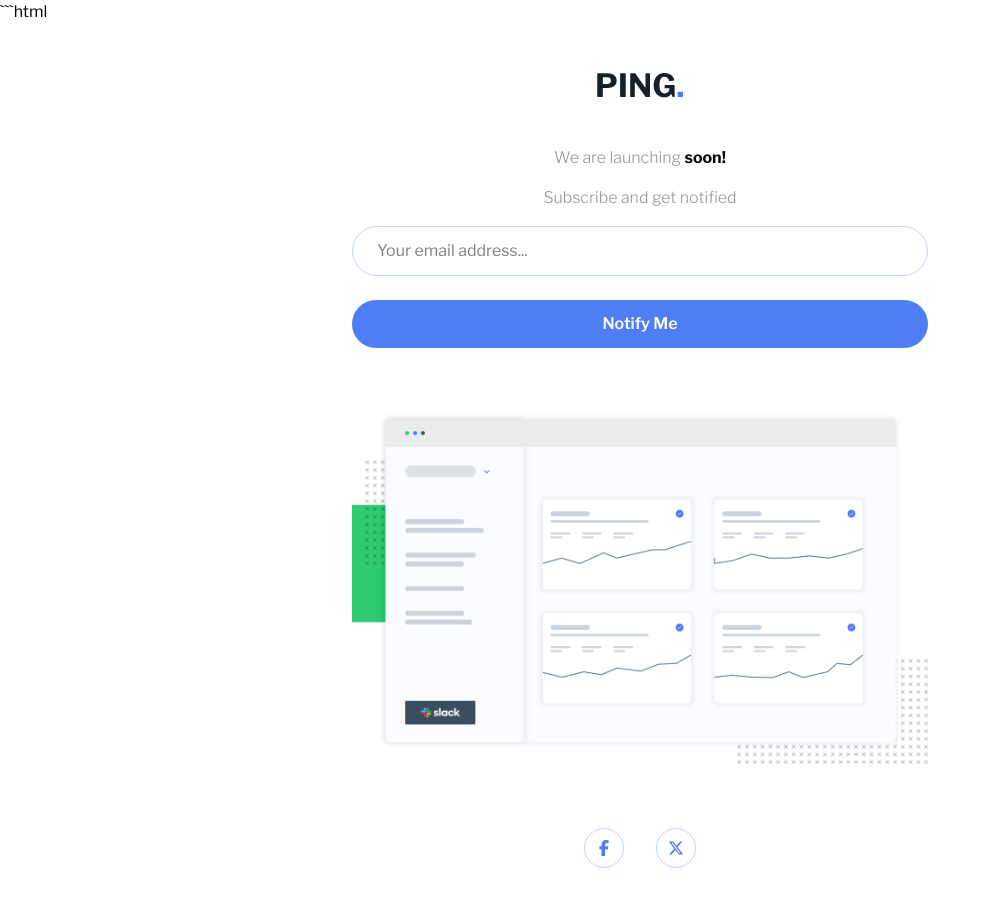
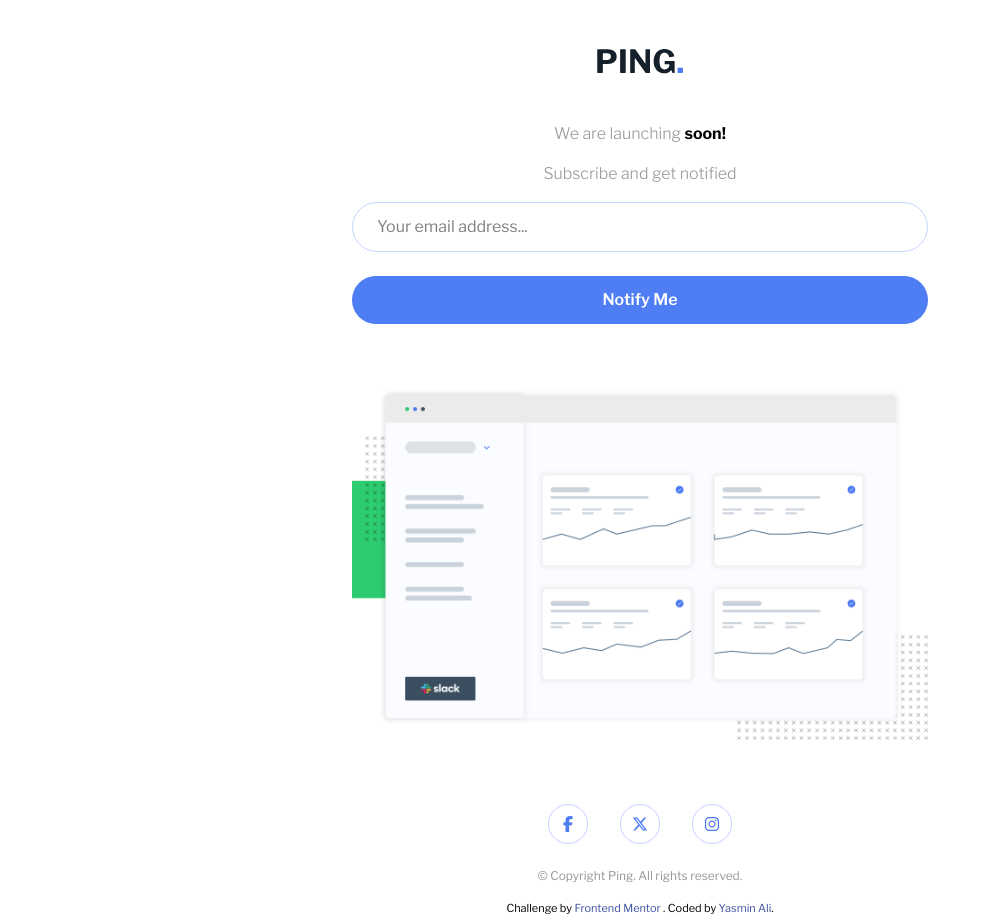
Before and after one commit to jzzmiiinn/ping-coming-soon-page-master, a website: page index.html in a window 1280 px wide. Shown: the whole page, without its empty margins (0-991 px from the left). Drawn offline with nearby package versions, Linux system fonts and the light colour scheme.

Commit message:
Update Instagram link and footer styling

````diff
--- a/index.html
+++ b/index.html
@@ -1,4 +1,3 @@
-```html
 <!doctype html>
 <html lang="en">
   <head>
@@ -111,4 +110,25 @@
           target="_blank"
           rel="noopener noreferrer"
           aria-label="Instagram"
-          class="flex h-10 w-10 items-center justify-center rounded
+          class="flex h-10 w-10 items-center justify-center rounded-full border border-[hsl(223,100%,88%)] transition hover:bg-[hsl(223,87%,63%)] hover:text-white"
+        >
+          <i class="fa-brands fa-instagram" aria-hidden="true"></i>
+        </a>
+      </div>
+
+      <p class="text-xs text-[hsl(0,0%,59%)]">
+        &copy; Copyright Ping. All rights reserved.
+      </p>
+    </main>
+
+    <footer class="attribution">
+      Challenge by
+      <a href="https://www.frontendmentor.io?ref=challenge">
+        Frontend Mentor
+      </a>.
+      Coded by <a href="#">Yasmin Ali</a>.
+    </footer>
+
+    <script src="./script.js"></script>
+  </body>
+</html>
````
